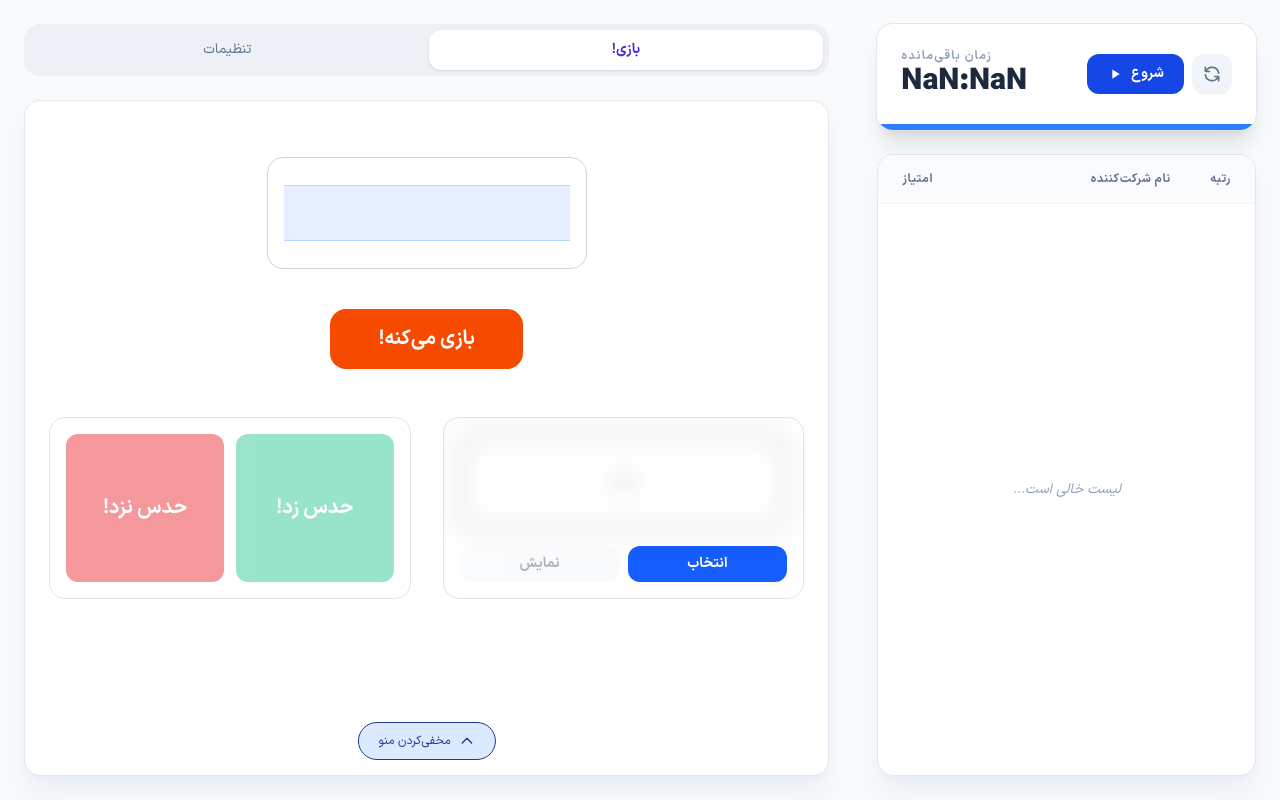
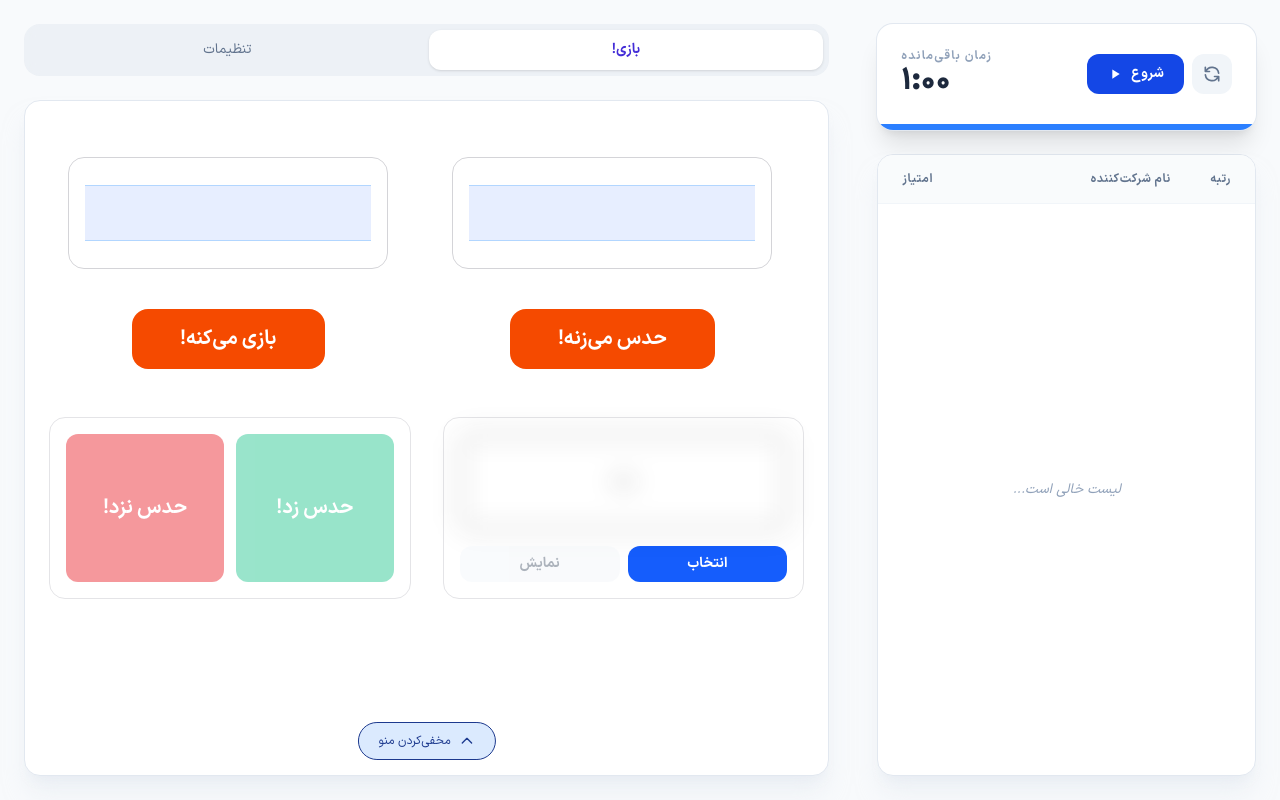
Before and after one commit to maniebra/adabazi, a Next.js app: page / in a window 1280 px wide. Built offline with nearby package versions, Linux system fonts and the light colour scheme.

Commit message:
fix issues related to game config

```diff
--- a/app/ui/base/timer.tsx
+++ b/app/ui/base/timer.tsx
@@ -8,7 +8,7 @@ import {PauseIcon, PlayIcon, ResetIcon} from "@/app/ui/base/icons";
 
 export default function CountdownWidget() {
     const timeToGuessMin = useAppSelector(
-        state => state.gameConfig.time_to_guess
+        state => state.gameConfig.timeToGuess
     );
 
     const totalSeconds = timeToGuessMin * 60;
@@ -18,6 +18,8 @@ export default function CountdownWidget() {
     const intervalRef = useRef<number | null>(null);
 
     useEffect(() => {
+        // WARN: THIS MAY CAUSE CASCADING STATES, FIX LATER THO.
+        // eslint-disable-next-line react-hooks/set-state-in-effect
         setRunning(false);
         setRemainingSec(totalSeconds);
     }, [totalSeconds]);
--- a/app/ui/layouts/picker-tab.tsx
+++ b/app/ui/layouts/picker-tab.tsx
@@ -7,7 +7,7 @@ import GuessResultWidget from "@/app/ui/sections/guess-result";
 
 export default function PickerTab() {
     const singleGuesser = useAppSelector(
-        state => state.gameConfig.single_guesser
+        state => state.gameConfig.singleGuesser
     );
 
     return (
--- a/app/ui/sections/guess-result.tsx
+++ b/app/ui/sections/guess-result.tsx
@@ -1,10 +1,10 @@
 "use client";
 
-import { useState } from "react";
-import { useAppDispatch, useAppSelector } from "@/app/hooks/redux-hooks";
-import { updateParticipant } from "@/app/slices/participant-slice";
-import { removeWord } from "@/app/slices/word-slice";
-import { setCurrentWord, setGuesser } from "@/app/slices/game-slice";
+import {useState} from "react";
+import {useAppDispatch, useAppSelector} from "@/app/hooks/redux-hooks";
+import {updateParticipant} from "@/app/slices/participant-slice";
+import {removeWord} from "@/app/slices/word-slice";
+import {setCurrentWord, setGuesser} from "@/app/slices/game-slice";
 
 export default function GuessResultWidget() {
     const dispatch = useAppDispatch();
@@ -13,9 +13,9 @@ export default function GuessResultWidget() {
     const guesser = useAppSelector(state => state.game.guesser);
     const currentWord = useAppSelector(state => state.game.currentWord);
     const singleGuesser = useAppSelector(
-        state => state.gameConfig.single_guesser
+        state => state.gameConfig.singleGuesser
     );
-    const { score_to_actor, score_to_guesser } =
+    const {scoreToActor, scoreToGuesser} =
         useAppSelector(state => state.gameConfig);
     const participants = useAppSelector(state => state.participants.list);
 
@@ -30,7 +30,7 @@ export default function GuessResultWidget() {
         dispatch(
             updateParticipant({
                 name,
-                patch: { score: p.score + delta },
+                patch: {score: p.score + delta},
             })
         );
     };
@@ -44,10 +44,10 @@ export default function GuessResultWidget() {
     const resolveRound = (finalGuesser: string | null) => {
         if (!actor || !currentWord) return;
 
-        applyScore(actor, score_to_actor);
+        applyScore(actor, scoreToActor);
 
-        if (finalGuesser && score_to_guesser > 0) {
-            applyScore(finalGuesser, score_to_guesser);
+        if (finalGuesser && scoreToGuesser > 0) {
+            applyScore(finalGuesser, scoreToGuesser);
             dispatch(setGuesser(finalGuesser));
         }
 
@@ -60,7 +60,7 @@ export default function GuessResultWidget() {
     const onGuessed = () => {
         if (!actor || !currentWord) return;
 
-        if (score_to_guesser === 0) {
+        if (scoreToGuesser === 0) {
             resolveRound(null);
             return;
         }
```
